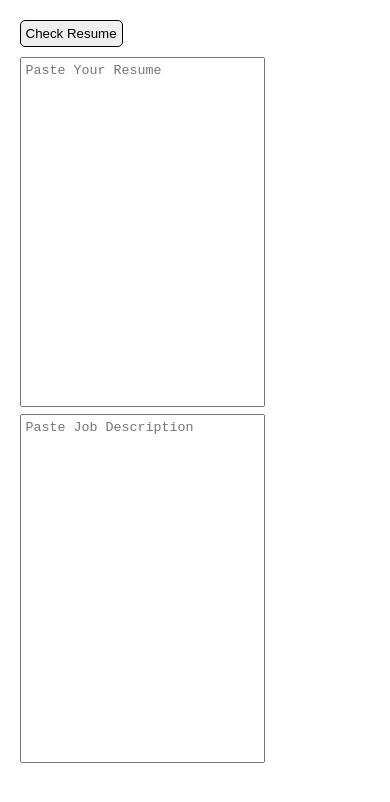
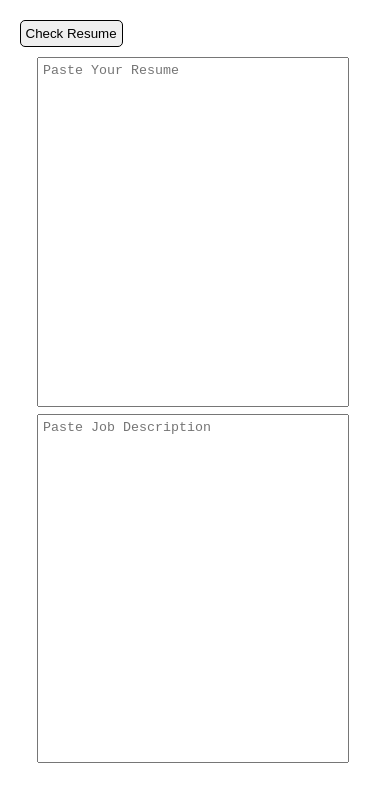
Before and after one commit to elliott-king/resume-compare, a React (Create React App) app: page / in a window 390 px wide. Shown: the top 802 px of the page. Built offline with nearby package versions, Linux system fonts and the light colour scheme.

Commit message:
CSS for tablets/phones

```diff
--- a/src/App.css
+++ b/src/App.css
@@ -89,32 +89,26 @@ table thead, table tbody tr {
   color: white;
 }
 
-@media (prefers-reduced-motion: no-preference) {
-  .App-logo {
-    animation: App-logo-spin infinite 20s linear;
+
+@media only screen and (max-width: 850px) {
+  .main {
+    flex-direction: column;
+    flex-flow: column;
+  }
+
+  .input-container {
+    margin: auto;
+    width: 90%;
+  }
+  .skill-table {
+    width: 75%;
+    margin: auto;
+    padding-top: 1em
+  }
+  table thead {
+    width: 100%
+  }
+  table tbody {
+    overflow-y: visible;
   }
 }
-
-.App-header {
-  background-color: #282c34;
-  min-height: 100vh;
-  display: flex;
-  flex-direction: column;
-  align-items: center;
-  justify-content: center;
-  font-size: calc(10px + 2vmin);
-  color: white;
-}
-
-.App-link {
-  color: #61dafb;
-}
-
-@keyframes App-logo-spin {
-  from {
-    transform: rotate(0deg);
-  }
-  to {
-    transform: rotate(360deg);
-  }
-}
```
